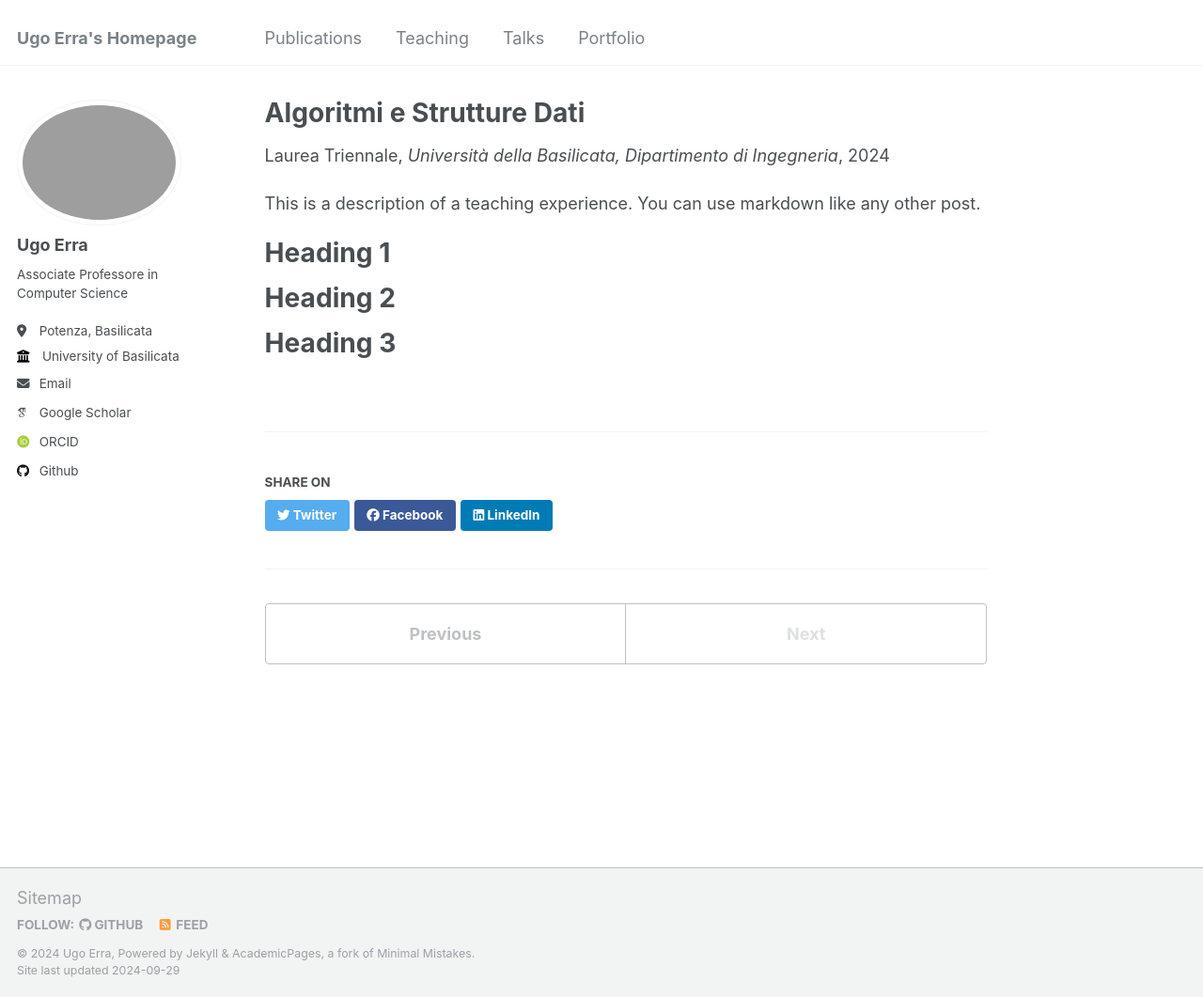
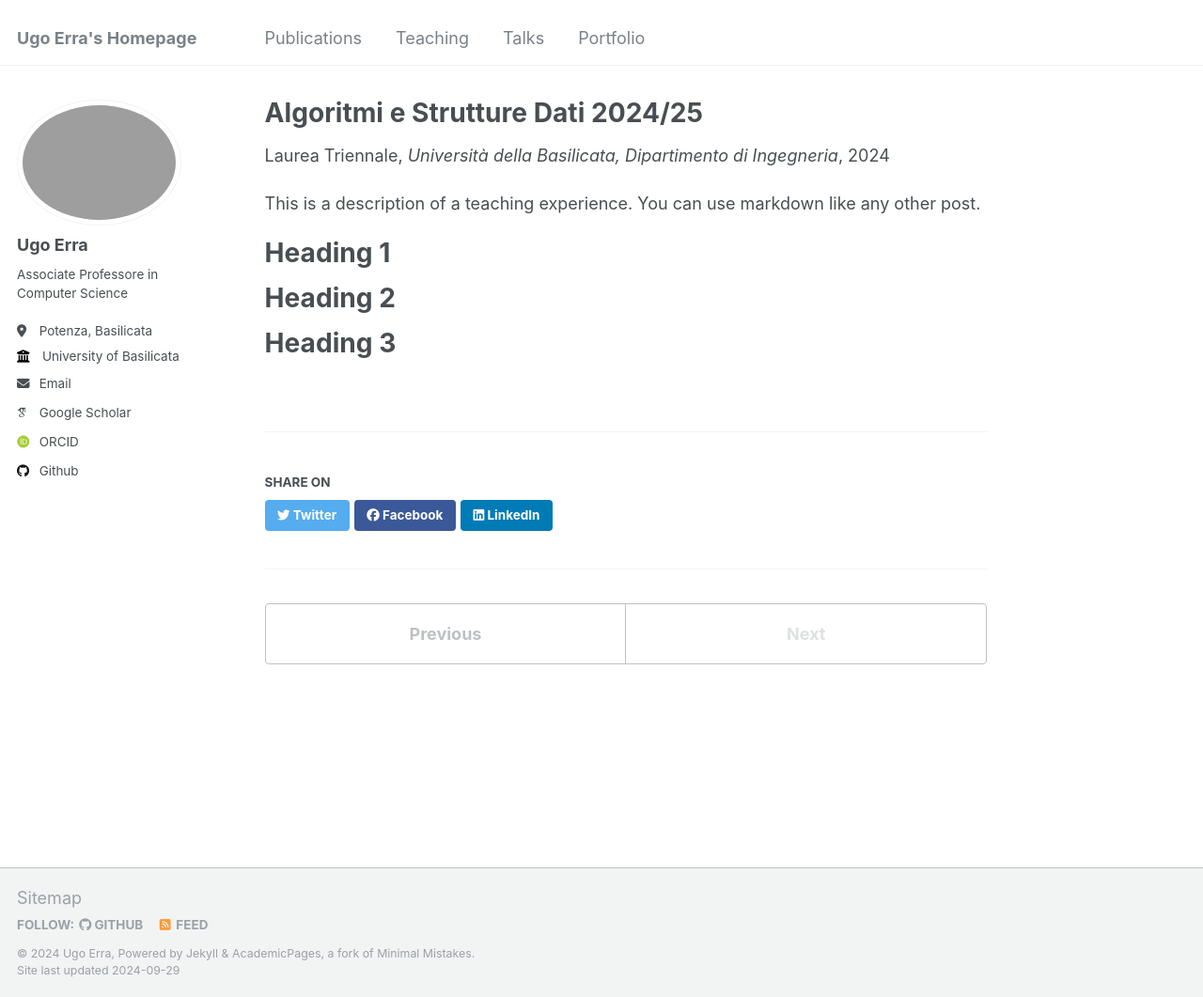
Before and after one commit to ugoerra/ugoerra.github.io, a Jekyll site: the page built from _teaching/2024-I-semester-teaching-ASD.md, in a window 1280 px wide and 1061 px high. Shown: the whole window at 94% size. Built offline with Jekyll 4.4.1, drawn with Linux system fonts in a browser that asks for light colours; some web fonts are replaced.

Commit message:
Update and rename 2024-spring-teaching-1.md to 2024-I-semester-teaching-ASD.md

```diff
--- a/_teaching/2024-spring-teaching-1.md
+++ b/_teaching/2024-I-semester-teaching-ASD.md
@@ -1,8 +1,8 @@
 ---
-title: "Algoritmi e Strutture Dati"
+title: "Algoritmi e Strutture Dati 2024/25"
 collection: teaching
 type: "Laurea Triennale"
-permalink: /teaching/2024-spring-teaching-1
+permalink: /teaching/2024-I-semester-teaching-ASD
 venue: "Università della Basilicata, Dipartimento di Ingegneria"
 date: 2024-01-01
 location: "Potenza, Italia"
```
